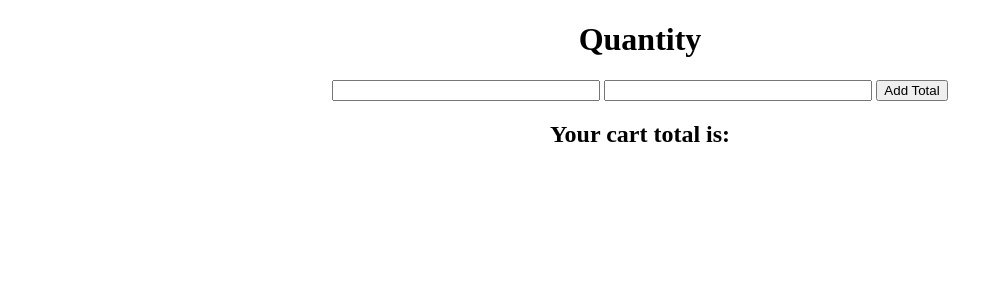
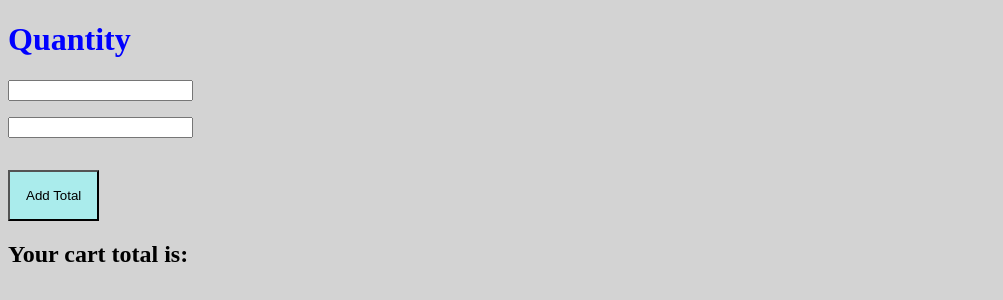
Before and after one commit to TechnicalTierra/UA_Calculate_Product_Cost, a plain HTML site: page index.html in a window 1280 px wide. Shown: the whole page, without its empty margins (0-1003 px from the left). Drawn offline with Linux system fonts and the light colour scheme.

Commit message:
Update style.css

```diff
--- a/style.css
+++ b/style.css
@@ -1,36 +1,15 @@
-/* CSS stylesheet */
-
 body {
-  text-align: center;
+  background-color: lightgray;
 }
-
-/* Product Div */
-#productDiv {
-  background-color: lightgray;
-  /* width: 50%; */
-}
-#productNameDiv {
+h1 {
   color: blue;
 }
-#threeProductsDiv {
-  background-color: lightcyan;
+input {
+  display: block;
+  margin-bottom: 1rem;
 }
-
-/* Quantity Div */
-#quantityDiv {
-  /* width: 50%; */
-  /* float: right; */
+button {
+  background-color: rgb(170, 236, 236);
+  padding: 1rem 1rem;
+  margin-top: 1rem;
 }
-.quantityInputDiv {
-  margin-bottom: 10px;
-}
-
-input {
-  width: 260px;
-}
-/* Button Div */
-
-/* Paragraph Div (that will display the total cost)*/
-#cartTotal {
-  background-color: pink;
-}
```
